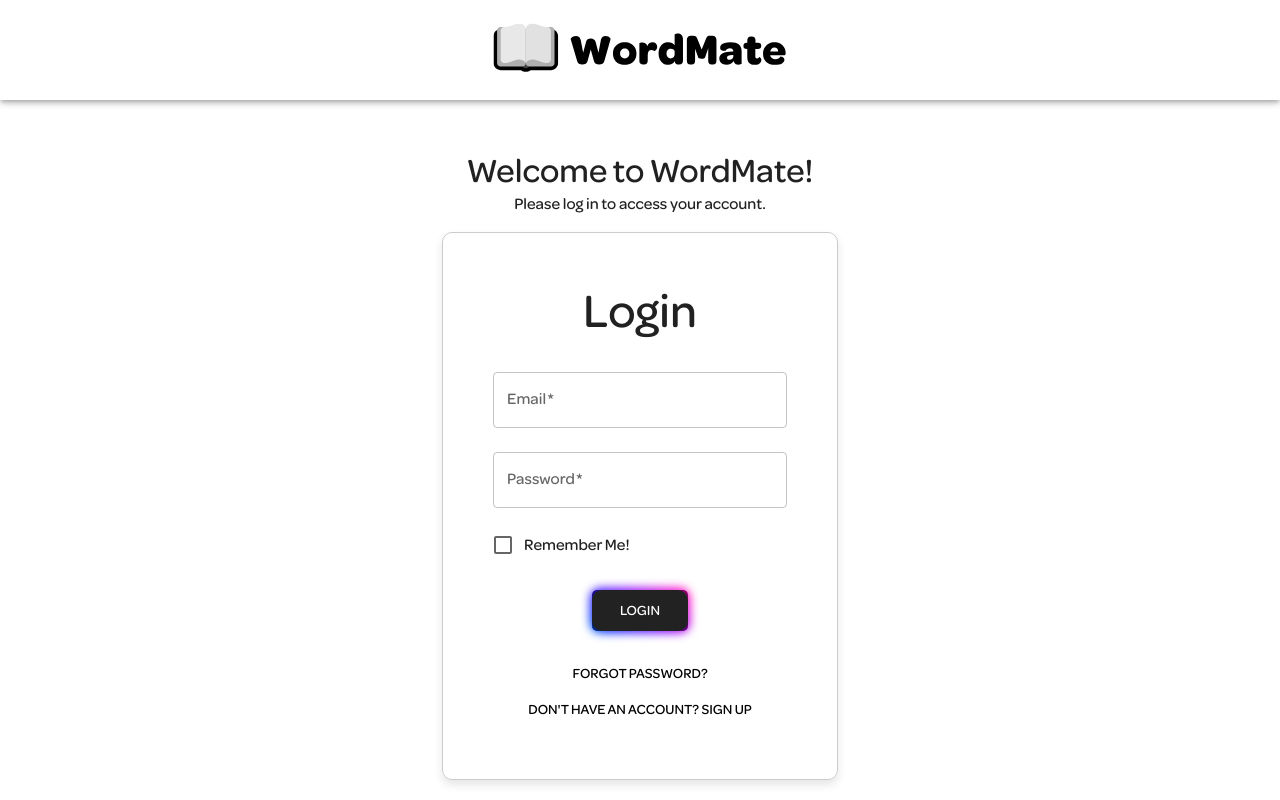
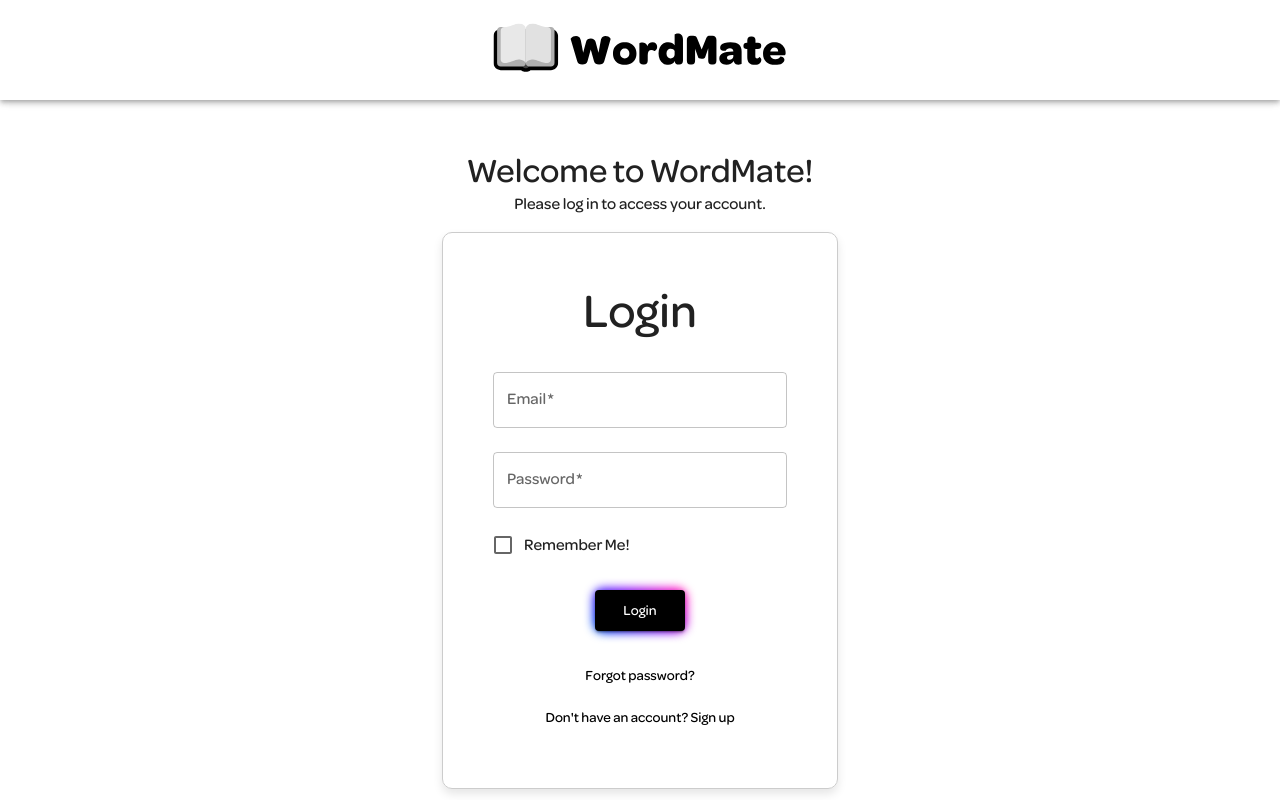
Before and after one commit to 6onosensu/frontend_wordmate, a React (Vite) app: page / in a window 1280 px wide. Built offline with nearby package versions, Linux system fonts and the light colour scheme.

Commit message:
got rid of custom button

```diff
--- a/src/components/CustomButton.tsx
+++ /dev/null
@@ -1,84 +0,0 @@
-import { Button, ButtonProps } from "@mui/material";
-import { styled, keyframes } from "@mui/system";
-import { FC, ReactNode } from "react";
-
-const glowingAnimation = keyframes`
-  0% { background-position: 0 0; }
-  50% { background-position: 400% 0; }
-  100% { background-position: 0 0; }
-`;
-
-interface CustomButtonProps extends Omit<ButtonProps, "variant"> {
-  customVariant: "primary" | "secondary" | "submit";
-  children: ReactNode;
-}
-
-const CustomButton = styled(Button)<ButtonProps>(() => ({
-  fontFamily: 'Omnes-Medium, sans-serif',
-  margin: '0.6em',
-  padding: '0.6em 2em',
-  border: 'none',
-  outline: 'none',
-  color: '#fff',
-  background: '#000',
-  cursor: 'pointer',
-  position: 'relative',
-  zIndex: 0,
-  borderRadius: '5px',
-  userSelect: 'none',
-  touchAction: 'manipulation',
-}));
-
-const MyButton: FC<CustomButtonProps> = ({ customVariant, children, ...props }) => {
-  return (
-    <CustomButton
-      {...props}
-      className={customVariant}
-      sx={{
-        '&.primary': {
-          position: 'relative',
-          '&::before': {
-            content: '""',
-            background: 'linear-gradient(45deg, #ff0000, #ff7300, #fffb00, #48ff00, #00ffd5, #002bff, #7a00ff, #ff00c8, #ff0000)',
-            position: 'absolute',
-            top: '-2px',
-            left: '-2px',
-            backgroundSize: '400%',
-            zIndex: '-1',
-            filter: 'blur(5px)',
-            width: 'calc(100% + 4px)',
-            height: 'calc(100% + 4px)',
-            animation: `${glowingAnimation} 20s linear infinite`,
-            transition: 'opacity 0.3s ease-in-out',
-            borderRadius: '10px',
-          },
-          '&::after': {
-            content: '""',
-            position: 'absolute',
-            width: '100%',
-            height: '100%',
-            background: '#222',
-            left: 0,
-            top: 0,
-            borderRadius: '10px',
-            zIndex: '-1',
-          },
-        },
-        '&.secondary:hover': {
-          background: '#222',
-        },
-        '&.submit': {
-          background: '#ddd',
-          color: '#111',
-          '&:hover': {
-            background: '#ccc',
-          },
-        },
-      }}
-    >
-      {children}
-    </CustomButton>
-  );
-};
-
-export default MyButton;
--- a/src/components/register/StepOne.tsx
+++ b/src/components/register/StepOne.tsx
@@ -1,5 +1,4 @@
-import { TextField, Box } from "@mui/material";
-import MyButton from "../CustomButton";
+import { TextField, Box, Button } from "@mui/material";
 
 type SetState<T> = (value: T) => void;
 
@@ -66,9 +65,9 @@ const StepOne = ({
       />
 
       <Box sx={{ mt: 2, display: "flex", justifyContent: "center" }}>
-        <MyButton customVariant="primary" onClick={nextStep}>
+        <Button variant="contained" color="primary" onClick={nextStep}>
           Next
-        </MyButton>
+        </Button>
       </Box>
     </form>
   );
--- a/src/components/register/StepTwo.tsx
+++ b/src/components/register/StepTwo.tsx
@@ -1,6 +1,6 @@
-import { TextField, MenuItem, Box, Typography } from "@mui/material";
-import MyButton from "../CustomButton";
+import { TextField, MenuItem, Box, Typography, Button } from "@mui/material";
 import { countries } from "../../utils/countries";
+import { ChangeEvent } from "react";
 
 type SetState<T> = (value: T) => void;
 
@@ -31,6 +31,12 @@ const StepTwo = ({
   handleRegister,
   loading
 } : StepTwoProps) => {
+  const handleFileChange = (e: ChangeEvent<HTMLInputElement>) => {
+    if (e.target.files && e.target.files.length > 0) {
+      setProfilePicture(e.target.files[0]);
+    }
+  };
+
   return (
     <form onSubmit={handleRegister} style={{ width: "100%" }}>
       <TextField
@@ -66,12 +72,50 @@ const StepTwo = ({
         ))}
       </TextField>
 
-      <input
-        type="file"
-        accept="image/*"
-        onChange={(e) => setProfilePicture(e.target.files?.[0] || null)}
-        style={{ marginTop: "16px" }}
-      />
+      <Box
+        sx={{
+          mt: 2,
+          alignItems: "center",
+          display: "flex",
+          border: "1px solid #ccc",
+          borderRadius: "4px",
+          padding: "8px 8px",
+          width: "100%",
+        }}
+      >
+        <input
+          type="file"
+          id="file-upload"
+          accept="image/*"
+          onChange={handleFileChange}
+          style={{ display: "none" }}
+        />
+        <label htmlFor="file-upload">
+          <Button
+            variant="contained"
+            color="info"
+            sx={{
+              margin: 0,
+              flexShrink: 0,
+              minWidth: "141px",
+              }}
+            component="span"
+          > Upload Image
+          </Button>
+        </label>
+        <Typography
+          variant="body2"
+          sx={{
+            ml: 1,
+            flexGrow: 1,
+            overflow: "hidden",
+            textOverflow: "ellipsis",
+            whiteSpace: "nowrap"
+          }}
+        > {profilePicture ? profilePicture.name : "No file selected"}
+        </Typography>
+      </Box>
+
       {profilePicture && (
         <Box sx={{ mt: 2, textAlign: "center" }}>
           <Typography variant="body2">Preview:</Typography>
@@ -86,12 +130,12 @@ const StepTwo = ({
       )}
 
       <Box sx={{ mt: 2, display: "flex", justifyContent: "space-between" }}>
-        <MyButton customVariant="secondary" onClick={prevStep}>
+        <Button variant="contained" color="secondary" onClick={prevStep}>
           Back
-        </MyButton>
-        <MyButton customVariant="primary" type="submit" disabled={loading}>
+        </Button>
+        <Button variant="contained" type="submit" disabled={loading}>
           {loading ? "Loading..." : "Register"}
-        </MyButton>
+        </Button>
       </Box>
     </form>
   );
--- a/src/pages/Dashboard.tsx
+++ b/src/pages/Dashboard.tsx
@@ -1,7 +1,6 @@
-import { Container, Typography } from "@mui/material";
+import { Button, Container, Typography } from "@mui/material";
 import { useEffect } from "react";
 import { useNavigate } from "react-router-dom";
-import MyButton from "../components/CustomButton";
 
 
 const Dashboard = () => {
@@ -25,9 +24,9 @@ const Dashboard = () => {
       <Typography variant="body1" sx={{ mb: 3 }}>
         Welcome to your dashboard! You are logged in.
       </Typography>
-      <MyButton customVariant="secondary" onClick={handleLogout}>
+      <Button variant="contained" color="secondary" onClick={handleLogout}>
         Logout
-      </MyButton>
+      </Button>
     </Container>
   );
 };
--- a/src/pages/Login.tsx
+++ b/src/pages/Login.tsx
@@ -1,6 +1,5 @@
 import { Container, Typography, Box, TextField, Button, CircularProgress, FormControlLabel, Checkbox } from "@mui/material";
 import { FormEvent, useState } from "react";
-import MyButton from "../components/CustomButton";
 import { useNavigate } from "react-router-dom";
 import { useAuth } from "../hooks/useAuth";
 import { loginUser } from "../services/authService";
@@ -93,9 +92,9 @@ const Login = () => {
           />
 
           <Box sx={{ mt: 2, display: "flex", justifyContent: "center"}}>
-            <MyButton customVariant="primary" type="submit" disabled={loading}>
-              {loading ? <CircularProgress size={24} color="inherit" /> : "Login"}
-            </MyButton>
+            <Button variant="contained" color="primary" type="submit" disabled={loading}>
+              {loading ? <CircularProgress size={24} color="primary" /> : "Login"}
+            </Button>
           </Box>
         </form>
 
--- a/src/theme/theme.ts
+++ b/src/theme/theme.ts
@@ -1,4 +1,11 @@
 import { createTheme } from "@mui/material/styles";
+import { keyframes } from "@mui/system";
+
+const glowingAnimation = keyframes`
+  0% { background-position: 0 0; }
+  50% { background-position: 400% 0; }
+  100% { background-position: 0 0; }
+`;
 
 const theme = createTheme({
   palette: {
@@ -13,10 +20,93 @@ const theme = createTheme({
       main: "#ffffff",
       contrastText: "#000000",
     },
+    info: {
+      main: "#DDDDDD",
+      contrastText: "#000000",
+    }
   },
   typography: {
     fontFamily: "'Omnes-Medium', sans-serif",
   },
+
+  components: {
+    MuiButton: {
+      styleOverrides: {
+        text: {
+          margin: "0",
+        },
+        root: {
+          margin: "0.6em",
+          padding: "0.6em 2em",
+          borderRadius: "px",
+          textTransform: "none",
+          position: "relative",
+          userSelect: "none",
+          touchAction: "manipulation",
+        },
+        containedPrimary: {
+          backgroundColor: "#000",
+          color: "#fff",
+          "&:hover": {
+            backgroundColor: "#222",
+          },
+          "&:active": {
+            color: "#fff",
+          },
+          position: "relative",
+          "&::before": {
+            content: '""',
+            background:
+              "linear-gradient(45deg, #ff0000, #ff7300, #fffb00, #48ff00, #00ffd5, #002bff, #7a00ff, #ff00c8, #ff0000)",
+            position: "absolute",
+            top: "-2px",
+            left: "-2px",
+            backgroundSize: "400%",
+            zIndex: "-1",
+            filter: "blur(5px)",
+            width: "calc(100% + 4px)",
+            height: "calc(100% + 4px)",
+            animation: `${glowingAnimation} 20s linear infinite`,
+            transition: "opacity 0.3s ease-in-out",
+            borderRadius: "10px",
+          },
+          "&::after": {
+            content: '""',
+            position: "absolute",
+            width: "100%",
+            height: "100%",
+            background: "#222",
+            left: 0,
+            top: 0,
+            borderRadius: "10px",
+            zIndex: "-1",
+          },
+        },
+        containedSecondary: {
+          "&:hover": {
+            background: "#222",
+          },
+        },
+        containedInfo: {
+          backgroundColor: "#DDDDDD",
+          color: "#000",
+          "&:hover": {
+            backgroundColor: "#CCCCCC",
+          },
+          "&:active": {
+            backgroundColor: "#BBBBBB",
+          },
+        },
+        contained: {
+          background: "#000",
+          color: "#fff",
+          "&:hover": {
+            background: "#ccc",
+          },
+        },
+      }
+    }
+  }
 });
 
 export default theme;
```
Also changed, not shown: src/pages/Register.tsx (+3 -5 lines).
